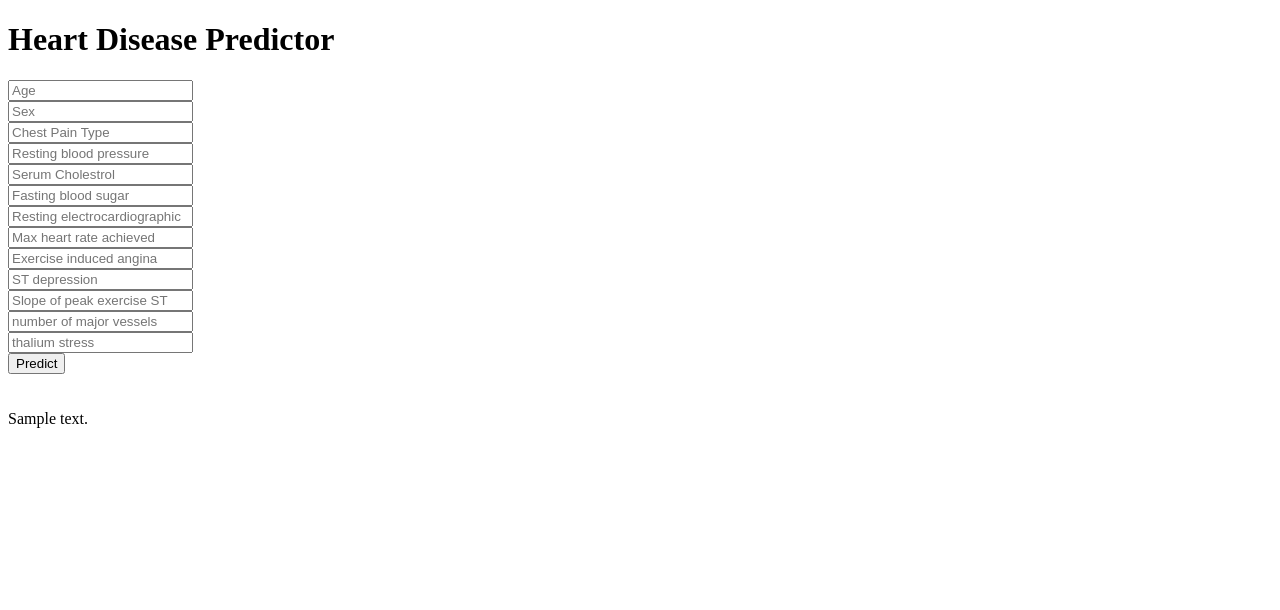
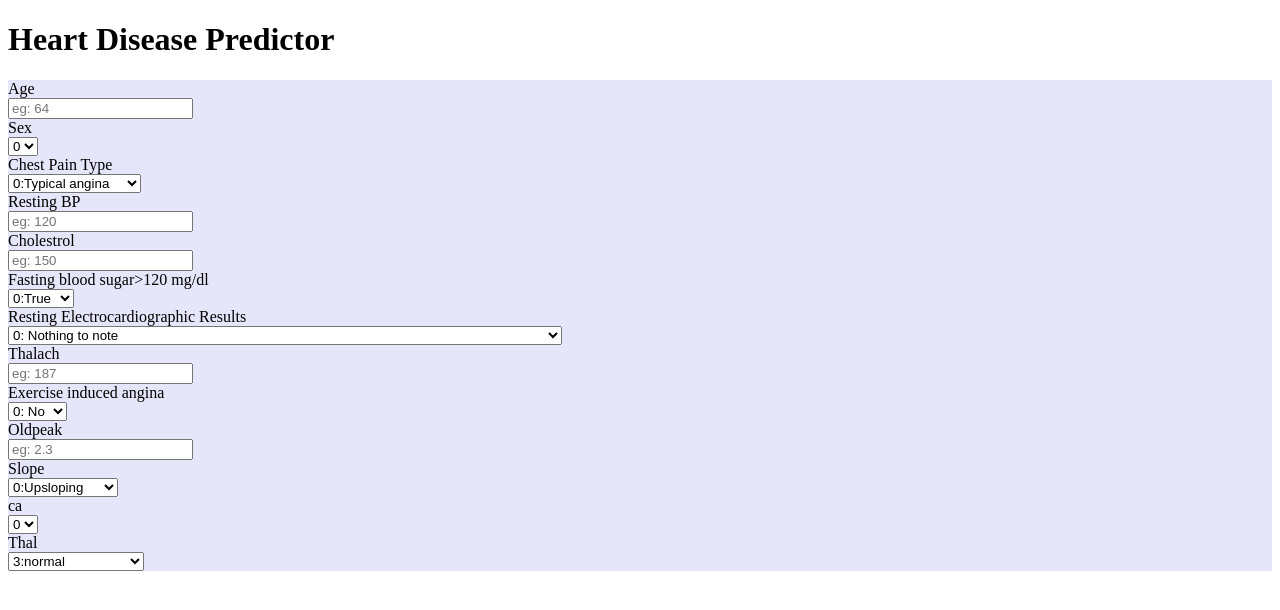
Before and after one commit to Tushar00728/Heart-disease-deployment, a Flask app: template template/index.html in a window 1280 px wide. Shown: the top 610 px of the page. Run offline with Flask 2, Linux system fonts and the light colour scheme; the template is opened without the code that fills it: most values are stand-ins (such as "Sample title", 1, 10 or a date in 2020); parts of the project's set-up code (start-up, migrations or seed data) failed here and were passed over.

Commit message:
Update index.html

```diff
--- a/template/index.html
+++ b/template/index.html
@@ -1,37 +1,87 @@
 <!DOCTYPE html>
 
-<html>
+<html lang ="en">
 
 <head>
     <meta charset="UTF-8">
-    <title> Heart Disease</title>
+    <meta name="viewport" content="width=device-width, initial-scale=1.0">
+
+    <title> Heart Disease Prediction</title>
 </head>
 
 <body>
     <div class = "pred">
         <h1> Heart Disease Predictor</h1>
 
-        <form action ="{{url_for('predict')}}"method="post">
-            <input type= "text" name= "age" placeholder="Age" required = "required" /> <br>
-            <input type= "text" name= "sex" placeholder="Sex" required = "required" /> <br>
-            <input type= "text" name= "cp" placeholder="Chest Pain Type" required = "required" /> <br>
-            <input type= "text" name= "trestbps" placeholder="Resting blood pressure" required = "required" /> <br>
-            <input type= "text" name= "chol" placeholder="Serum Cholestrol" required = "required" /> <br>
-            <input type= "text" name= "fbs" placeholder="Fasting blood sugar" required = "required" /> <br>
-            <input type= "text" name= "restecg" placeholder="Resting electrocardiographic" required = "required" /> <br>
-            <input type= "text" name= "thalach" placeholder="Max heart rate achieved" required = "required" /> <br>
-            <input type= "text" name= "exang" placeholder="Exercise induced angina" required = "required" /> <br>
-            <input type= "text" name= "oldpeak" placeholder="ST depression" required = "required" /> <br>
-            <input type= "text" name= "slope" placeholder="Slope of peak exercise ST" required = "required" /> <br>
-            <input type= "text" name= "ca" placeholder="number of major vessels" required = "required" /> <br>
-            <input type= "text" name= "thal" placeholder="thalium stress" required = "required" /> <br>
+        <form action ="{{url_for('predict')}}"method="post" style = "background-color:#E6E6FA">
+            <label for = "Age">Age</label><br>
+            <input type= "text" name= "age" placeholder="eg: 64" required = "required" /> <br>
+            <label for = "sex">Sex</label><br>
+            <select id ="sex" name="gender">
+                <option value="0">0</option>
+                <option value="1">1</option>
+            </select><br>
+            <label for = "chest pain">Chest Pain Type</label><br>
+            <select id = "CP" name ="Chest_Pain">
+                <option value="0">0:Typical angina</option>
+                <option value="1">1:Atypical angina</option>
+                <option value="2">2:Non angical pain</option>
+                <option value="3">3:Asymptomatic</option>
+            </select><br>
+            <label for = "rbp">Resting BP</label><br>
+            <input type= "text" name= "trestbps" placeholder="eg: 120" required = "required" /> <br>
+            <label for = "Cholestrol">Cholestrol</label><br>
+            <input type= "text" name= "chol" placeholder="eg: 150" required = "required" /> <br>
+            <label for = "fbs">Fasting blood sugar>120 mg/dl</label><br>
+            <select id = "FastBS" name="Fasting blood sugar">
+                <option value="0">0:True</option>
+                <option value="1">1:False</option>
+            </select><br>
+
+            <label for = "RestECG">Resting Electrocardiographic Results</label><br>
+            <select id="restecg" name = "restECG">
+                <option value="0">0: Nothing to note</option>
+                <option value="1">1: ST-T Wave abnormality</option>
+                <option value="2">2: Possible or definite left ventricular hypertrophy Enlarged heart's main pumping chamber</option>
+                </select><br>
+            <label for = "thalach">Thalach</label><br>
+            <input type= "text" name= "thalach" placeholder="eg: 187" required = "required" /> <br>
+            <label for = "exang">Exercise induced angina</label><br>
+            <select id="Exang" name="exang">
+                <option value="0">0: No</option>
+                <option value="1">1: Yes</option>
+            </select><br>
+
+            <label for = "oldpeak">Oldpeak</label><br>
+            <input type= "text" name= "oldpeak" placeholder="eg: 2.3" required = "required" /> <br>
+            <label for = "slope">Slope</label><br>
+            <select id ="Slopee" name= "slopeex">
+            <option value="0">0:Upsloping</option>
+            <option value="1">1:Flatsloping</option>
+            <option value="2">2:Downsloping</option>
+            </select><br>
+            <label for = "Ca">ca</label><br>
+            <select id="CA" name="ca">
+                <option value="0">0</option>
+                <option value="1">1</option>
+                <option value="2">2</option>
+                <option value="3">3</option>
+            </select><br>
+
+            <label for = "thal">Thal</label><br>
+            <select id = "Thal" name="Thal stress">
+                <option value="3">3:normal</option>
+                <option value="6">6:fixed defect</option>
+                <option value="7">7:reversable defect</option>
+
+
 
             <button type = "submit" class = "btn btn-primary btn-block btn-large">Predict</button>
 
         </form>
         <br>
         <br>
-        {{prediction_text}}
+        <h3>{{prediction_text}}<h3>
     </div>
 
 
```
